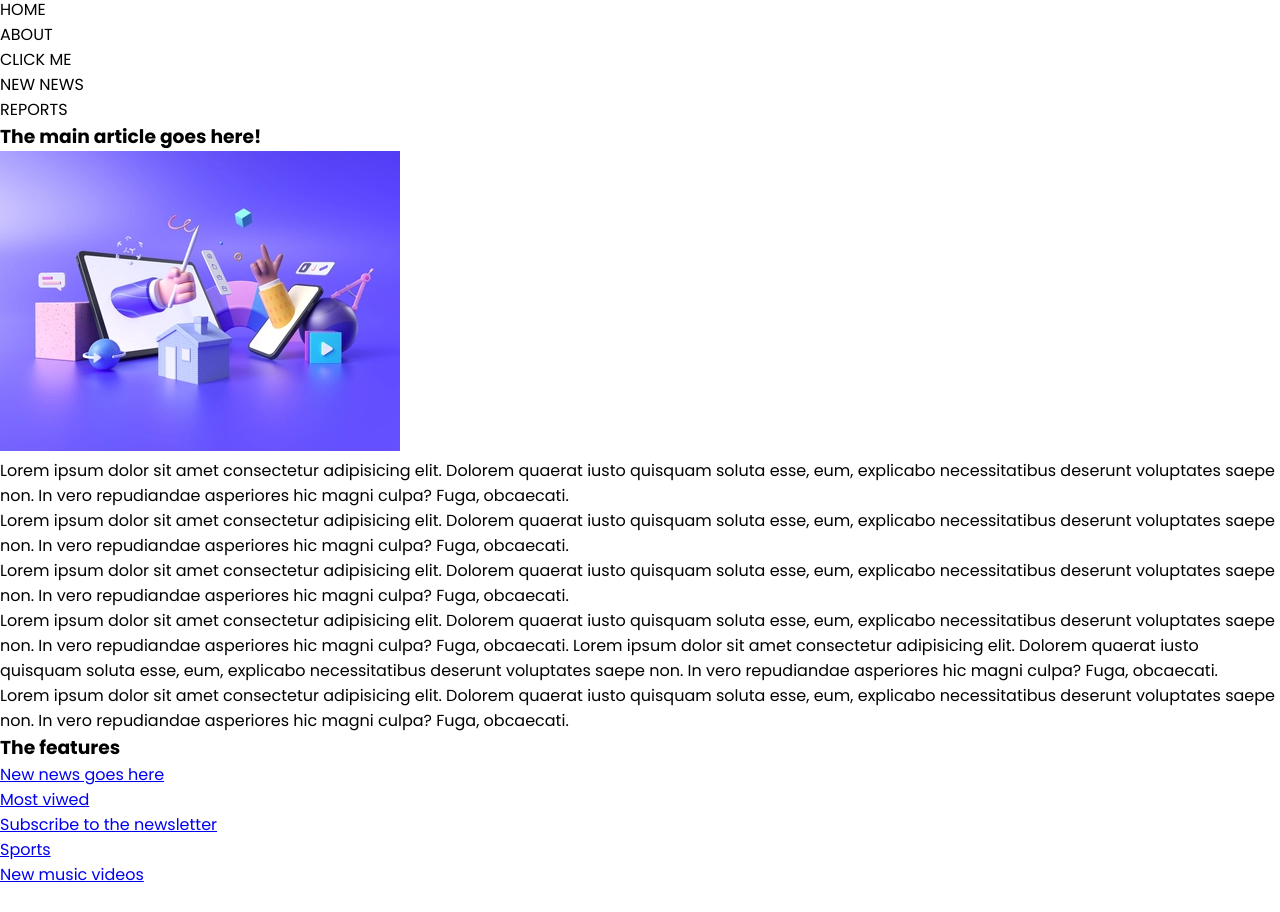
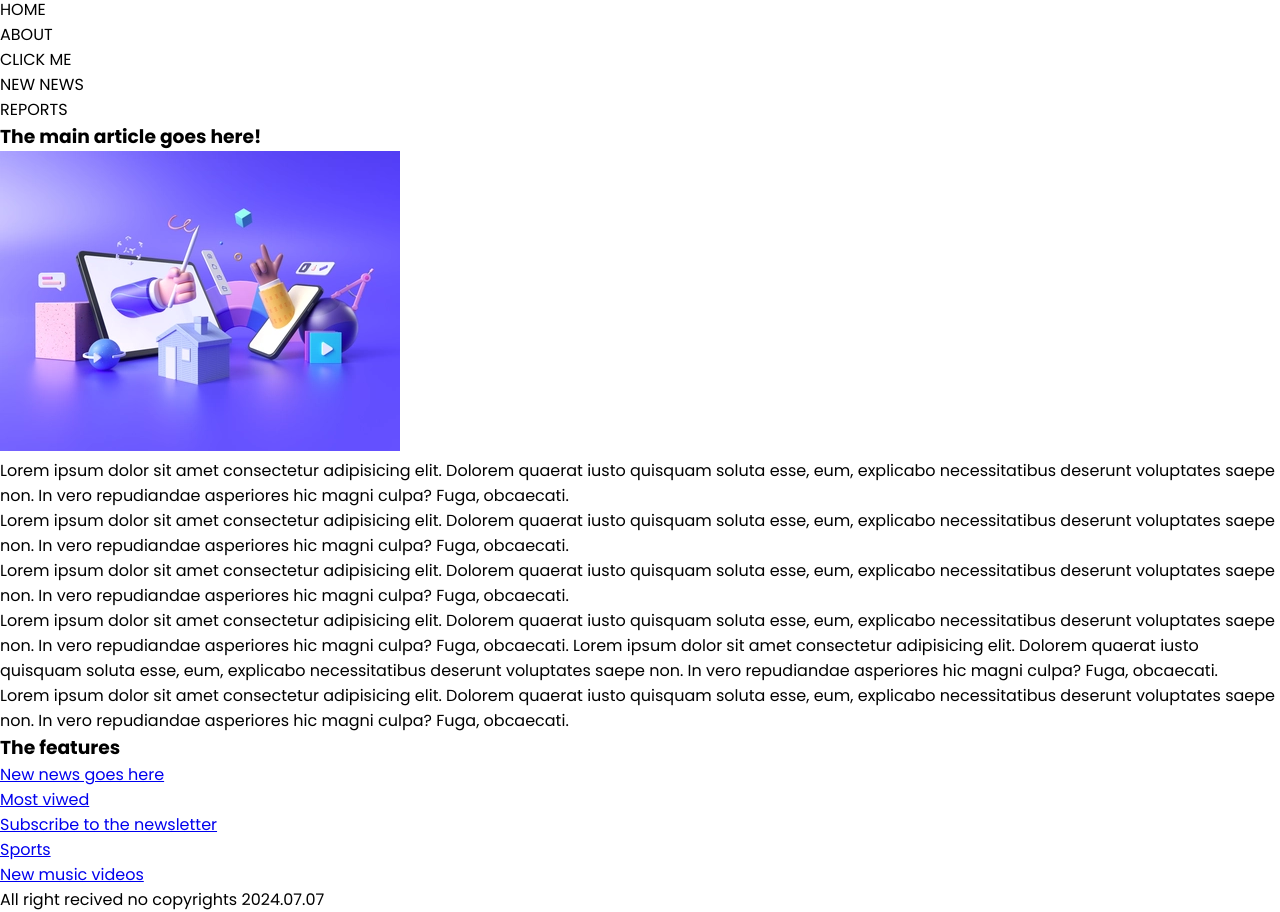
Before and after one commit to IT21117428/CSS-Grid-Project-2, a plain HTML site: page index.html in a window 1280 px wide. Shown: the part 51-963 px from the top of the page. Before the commit the page ends 938 px from the top, so only its background shows below. Drawn offline with Linux system fonts and the light colour scheme.

Commit message:
add the footer section in footer tag

```diff
--- a/index.html
+++ b/index.html
@@ -63,6 +63,7 @@
           <li><a href="url">New music videos</a></li>
         </ul>
       </aside>
+      <footer>All right recived no copyrights 2024.07.07</footer>
     </div>
   </body>
 </html>
```
